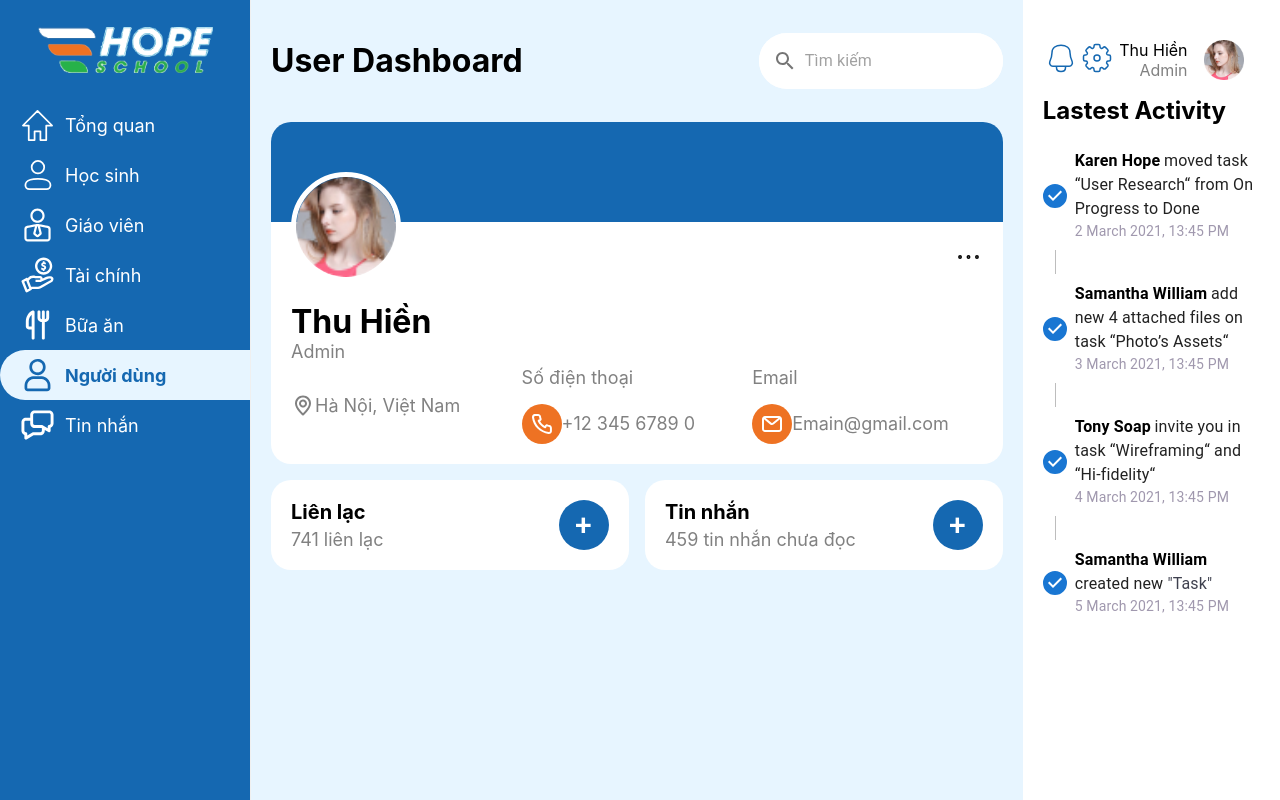
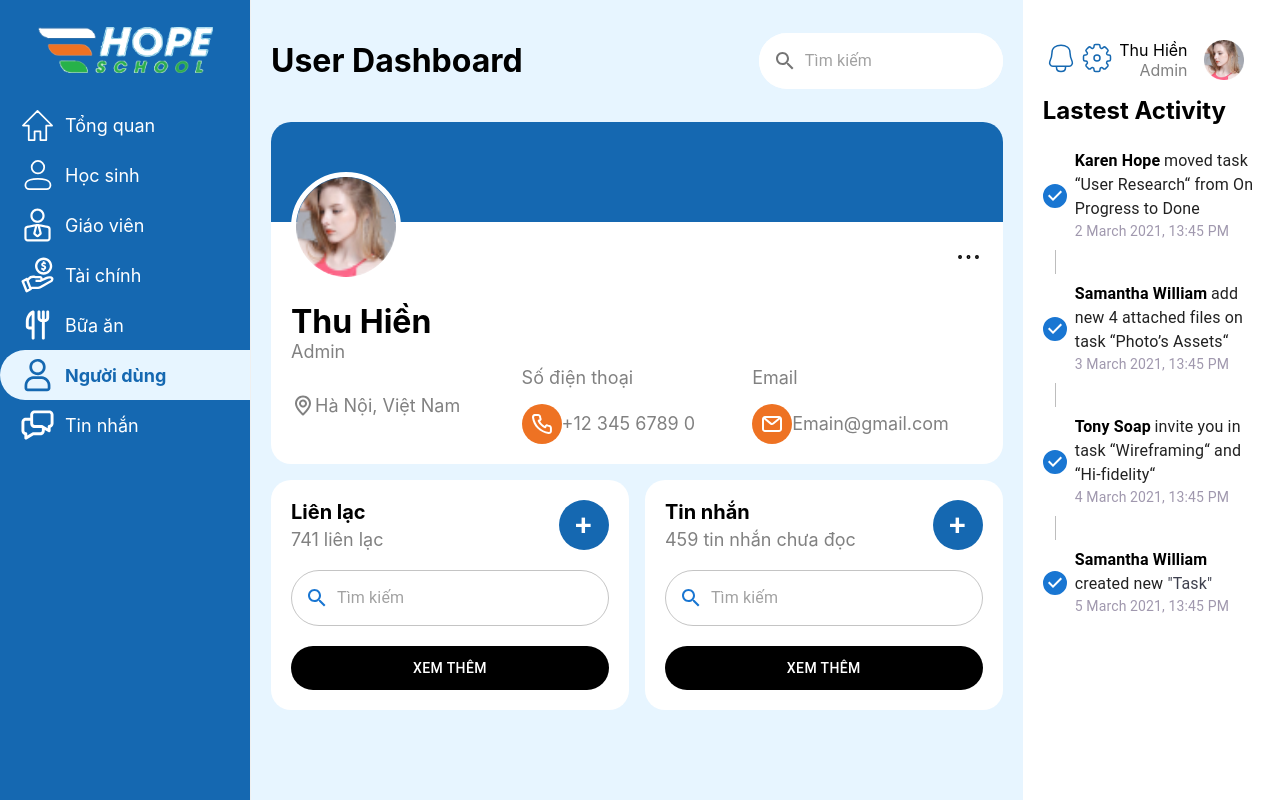
Before and after one commit to TalJa1/web-huybao, a React (Create React App) app: page /users in a window 1280 px wide. Built offline with nearby package versions, Linux system fonts and the light colour scheme.

Commit message:
Add search functionality and "View More" button to UserRenderContent component

```diff
--- a/src/components/user/UserRenderContent.tsx
+++ b/src/components/user/UserRenderContent.tsx
@@ -1,6 +1,7 @@
-import { Box, Button } from "@mui/material";
+import { Box, Button, InputAdornment, TextField } from "@mui/material";
 import React, { useEffect, useState } from "react";
 import { UserContactData, UserMessageData } from "../../services/renderData";
+import SearchIcon from "@mui/icons-material/Search";
 import Grid from "@mui/material/Grid2";
 
 const UserRenderContent: React.FC<{
@@ -56,6 +57,41 @@ const UserRenderContent: React.FC<{
           </Button>
         </Grid>
       </Grid>
+      <Box sx={{ marginY: "20px" }}>
+        <TextField
+          variant="outlined"
+          placeholder="Tìm kiếm"
+          sx={{
+            backgroundColor: "white",
+            borderRadius: "30px",
+          }}
+          InputProps={{
+            startAdornment: (
+              <InputAdornment position="start">
+                <SearchIcon color="primary" />
+              </InputAdornment>
+            ),
+            style: {
+              backgroundColor: "white",
+              borderRadius: "200px",
+            },
+          }}
+          fullWidth
+        />
+      </Box>
+      <Box>
+        <Button
+        fullWidth
+          sx={{
+            backgroundColor: "#000000",
+            color: "white",
+            paddingY: "10px",
+            borderRadius: "50px",
+          }}
+        >
+          Xem thêm
+        </Button>
+      </Box>
     </Box>
   );
 };
```
